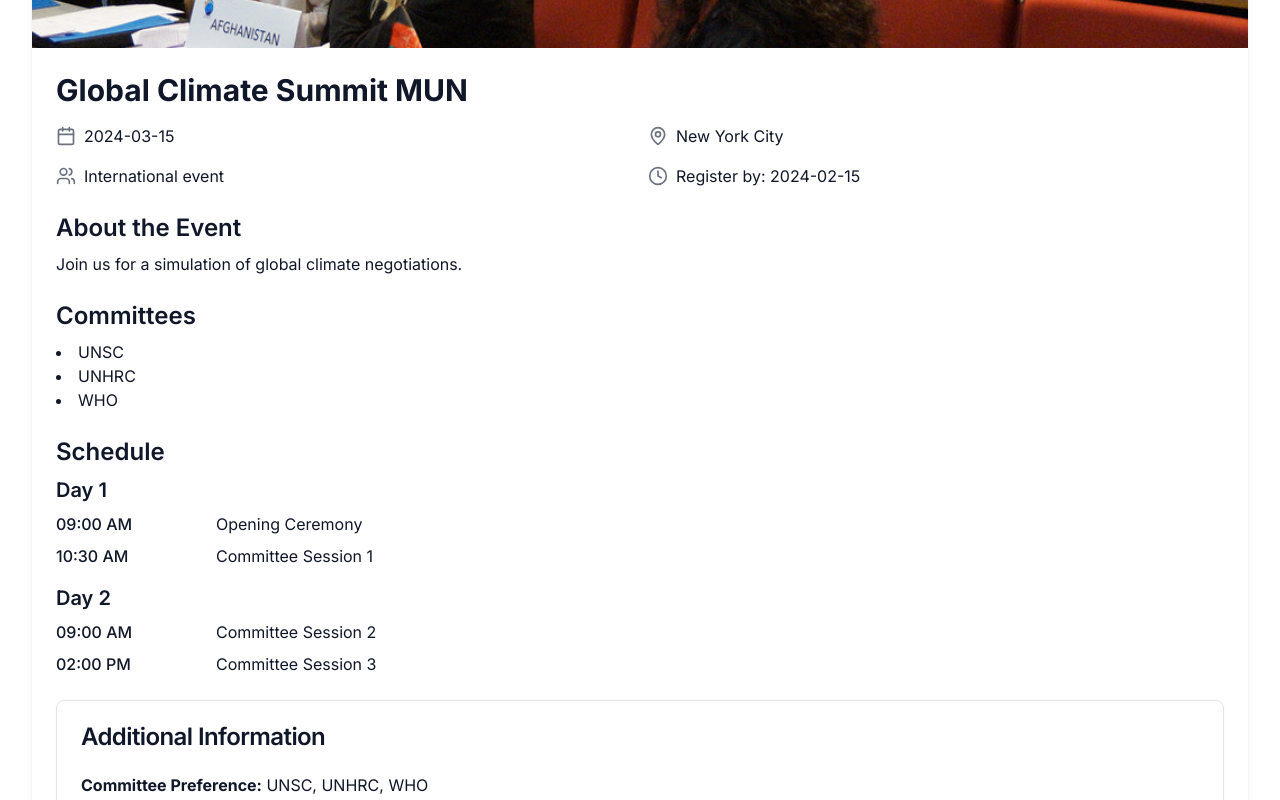
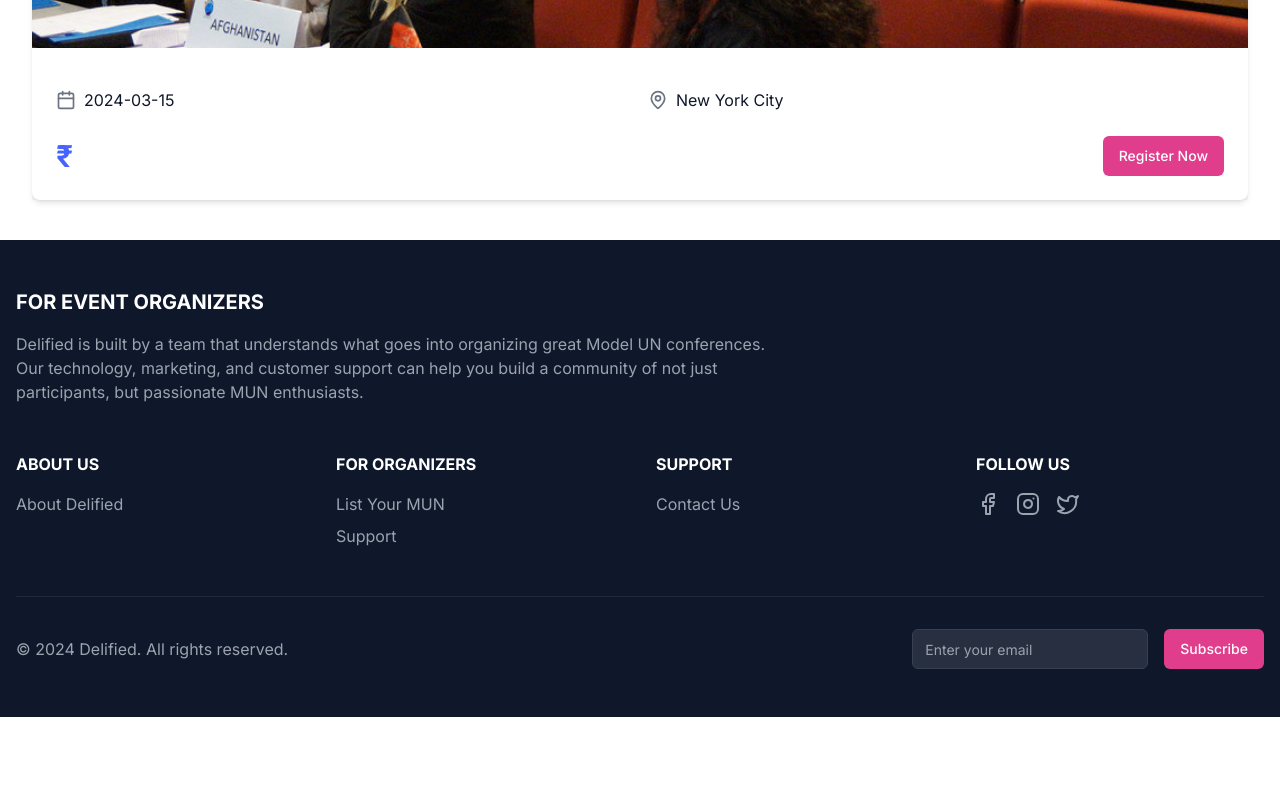
Before and after one commit to DelifiedGit/Delified-Frontned, a Next.js app: page /muns/1 in a window 1280 px wide. Shown: the part 740-1540 px from the top of the page. After the commit the page ends 1457 px from the top, so only its background shows below. Built offline with nearby package versions, Linux system fonts and the light colour scheme.

Commit message:
code changes

```diff
--- a/src/app/muns/[id]/mun-detail-content.tsx
+++ b/src/app/muns/[id]/mun-detail-content.tsx
@@ -6,28 +6,15 @@ import { Calendar, MapPin, Users, Clock } from 'lucide-react'
 import { Button } from '@/components/ui/button'
 import { MunRegistrationForm } from '@/components/mun-registration-form'
 import { Card, CardContent, CardHeader, CardTitle } from '@/components/ui/card'
+import { fetchMUNById } from '@/lib/api'
 
 interface MUNEvent {
   id: string
-  title: string
+  event_name: string
   date: string
   venue: string
-  registerBy: string
-  price: number
-  image: string
-  type: string
-  description: string
-  committees: string[]
-  schedule: { day: string; events: { time: string; event: string }[] }[]
-  customFields?: { [key: string]: string | string[] }
-}
-
-const getMUNEvent = async (id: string): Promise<MUNEvent> => {
-  const response = await fetch(`/api/muns/${id}`)
-  if (!response.ok) {
-    throw new Error('Failed to fetch MUN event')
-  }
-  return response.json()
+  registration_fees: number
+  custom_fields?: { [key: string]: string | string[] }
 }
 
 export default function MUNDetailContent({ id }: { id: string }) {
@@ -39,10 +26,10 @@ export default function MUNDetailContent({ id }: { id: string }) {
     const fetchMUNEvent = async () => {
       try {
         setIsLoading(true)
-        const event = await getMUNEvent(id)
+        const event = await fetchMUNById(id)
         setMunEvent(event)
       } catch (error) {
-        console.error('Error fetching MUN event:', error)
+        console.log('Error fetching MUN event:', error)
         setError('Failed to load MUN details. Please try again later.')
       } finally {
         setIsLoading(false)
@@ -73,14 +60,14 @@ export default function MUNDetailContent({ id }: { id: string }) {
       <div className="bg-white rounded-lg shadow-md overflow-hidden">
         <div className="relative aspect-video">
           <Image
-            src={munEvent.image || '/placeholder.jpeg'}
-            alt={munEvent.title}
+            src={'/placeholder.jpeg'}
+            alt={munEvent.event_name}
             fill
             className="object-cover"
           />
         </div>
         <div className="p-6">
-          <h1 className="text-3xl font-bold mb-4">{munEvent.title}</h1>
+          <h1 className="text-3xl font-bold mb-4">{munEvent.event_name}</h1>
           <div className="grid grid-cols-1 md:grid-cols-2 gap-4 mb-6">
             <div className="flex items-center gap-2">
               <Calendar className="w-5 h-5 text-gray-500" />
@@ -90,50 +77,14 @@ export default function MUNDetailContent({ id }: { id: string }) {
               <MapPin className="w-5 h-5 text-gray-500" />
               <span>{munEvent.venue}</span>
             </div>
-            <div className="flex items-center gap-2">
-              <Users className="w-5 h-5 text-gray-500" />
-              <span>{munEvent.type} event</span>
-            </div>
-            <div className="flex items-center gap-2">
-              <Clock className="w-5 h-5 text-gray-500" />
-              <span>Register by: {munEvent.registerBy}</span>
-            </div>
           </div>
-          <div className="mb-6">
-            <h2 className="text-2xl font-semibold mb-2">About the Event</h2>
-            <p>{munEvent.description}</p>
-          </div>
-          <div className="mb-6">
-            <h2 className="text-2xl font-semibold mb-2">Committees</h2>
-            <ul className="list-disc list-inside">
-              {munEvent.committees.map((committee, index) => (
-                <li key={index}>{committee}</li>
-              ))}
-            </ul>
-          </div>
-          <div className="mb-6">
-            <h2 className="text-2xl font-semibold mb-2">Schedule</h2>
-            {munEvent.schedule.map((day, dayIndex) => (
-              <div key={dayIndex} className="mb-4">
-                <h3 className="text-xl font-semibold mb-2">{day.day}</h3>
-                <ul className="space-y-2">
-                  {day.events.map((event, eventIndex) => (
-                    <li key={eventIndex} className="flex">
-                      <span className="font-medium w-40">{event.time}</span>
-                      <span>{event.event}</span>
-                    </li>
-                  ))}
-                </ul>
-              </div>
-            ))}
-          </div>
-          {munEvent.customFields && Object.keys(munEvent.customFields).length > 0 && (
+          {munEvent.custom_fields && Object.keys(munEvent.custom_fields).length > 0 && (
             <Card className="mb-6">
               <CardHeader>
                 <CardTitle>Additional Information</CardTitle>
               </CardHeader>
               <CardContent>
-                {Object.entries(munEvent.customFields).map(([key, value]) => (
+                {Object.entries(munEvent.custom_fields).map(([key, value]) => (
                   <div key={key} className="mb-2">
                     <strong>{key}:</strong> {Array.isArray(value) ? value.join(', ') : value}
                   </div>
@@ -142,8 +93,8 @@ export default function MUNDetailContent({ id }: { id: string }) {
             </Card>
           )}
           <div className="flex items-center justify-between">
-            <span className="text-3xl font-bold text-[#4763FF]">₹{munEvent.price}</span>
-            <MunRegistrationForm munTitle={munEvent.title} munId={munEvent.id} price={munEvent.price} customFields={munEvent.customFields} />
+            <span className="text-3xl font-bold text-[#4763FF]">₹{munEvent.registration_fees}</span>
+            <MunRegistrationForm munTitle={munEvent.event_name} munId={munEvent.id} price={munEvent.registration_fees} customFields={munEvent.custom_fields} />
           </div>
         </div>
       </div>
--- a/src/app/muns/muns-list.tsx
+++ b/src/app/muns/muns-list.tsx
@@ -6,16 +6,15 @@ import Image from 'next/image'
 import { Button } from '@/components/ui/button'
 import { Card, CardContent, CardFooter, CardHeader, CardTitle } from '@/components/ui/card'
 import { Calendar, MapPin } from 'lucide-react'
+import { fetchMUNs } from '@/lib/api'
 
 interface MUN {
   id: string
-  title: string
+  event_name: string
   date: string
   venue: string
-  price: number
-  image: string
-  type: string
-  customFields?: { [key: string]: string | string[] }
+  registration_fees: number
+  custom_fields?: { [key: string]: string | string[] }
 }
 
 export default function MUNsList() {
@@ -24,24 +23,20 @@ export default function MUNsList() {
   const [error, setError] = useState<string | null>(null)
 
   useEffect(() => {
-    const fetchMUNs = async () => {
+    const loadMUNs = async () => {
       try {
         setIsLoading(true)
-        const response = await fetch('/api/muns')
-        if (!response.ok) {
-          throw new Error('Failed to fetch MUNs')
-        }
-        const data = await response.json()
+        const data = await fetchMUNs()
         setMuns(data)
       } catch (error) {
-        console.error('Error fetching MUNs:', error)
+        console.log('Error fetching MUNs:', error)
         setError('Failed to load MUNs. Please try again later.')
       } finally {
         setIsLoading(false)
       }
     }
 
-    fetchMUNs()
+    loadMUNs()
   }, [])
 
   if (isLoading) {
@@ -57,13 +52,13 @@ export default function MUNsList() {
       {muns.map((mun) => (
         <Card key={mun.id} className="flex flex-col">
           <CardHeader>
-            <CardTitle>{mun.title}</CardTitle>
+            <CardTitle>{mun.event_name}</CardTitle>
           </CardHeader>
           <CardContent className="flex-grow">
             <div className="relative aspect-video mb-4">
               <Image
-                src={mun.image || '/placeholder.jpeg'}
-                alt={mun.title}
+                src={'/placeholder.jpeg'}
+                alt={mun.event_name}
                 fill
                 className="object-cover rounded-md"
               />
@@ -78,7 +73,7 @@ export default function MUNsList() {
                 <span>{mun.venue}</span>
               </div>
               <div>
-                <span className="font-bold">₹{mun.price}</span>
+                <span className="font-bold">₹{mun.registration_fees}</span>
               </div>
             </div>
           </CardContent>
--- a/src/lib/api.ts
+++ b/src/lib/api.ts
@@ -76,7 +76,6 @@ export async function createMUN(munData: {
     throw new Error('No authentication token found');
   }
 
-  // Ensure registration_fees is a number
   const formattedData = {
     ...munData,
     registration_fees: Number(munData.registration_fees)
@@ -98,3 +97,23 @@ export async function createMUN(munData: {
 
   return response.json();
 }
+
+export async function fetchMUNs() {
+  const response = await fetch(`${API_BASE_URL}/muns/`);
+
+  if (!response.ok) {
+    throw new Error('Failed to fetch MUNs');
+  }
+
+  return response.json();
+}
+
+export async function fetchMUNById(id: string) {
+  const response = await fetch(`${API_BASE_URL}/muns/${id}/`);
+
+  if (!response.ok) {
+    throw new Error('Failed to fetch MUN details');
+  }
+
+  return response.json();
+}
```
